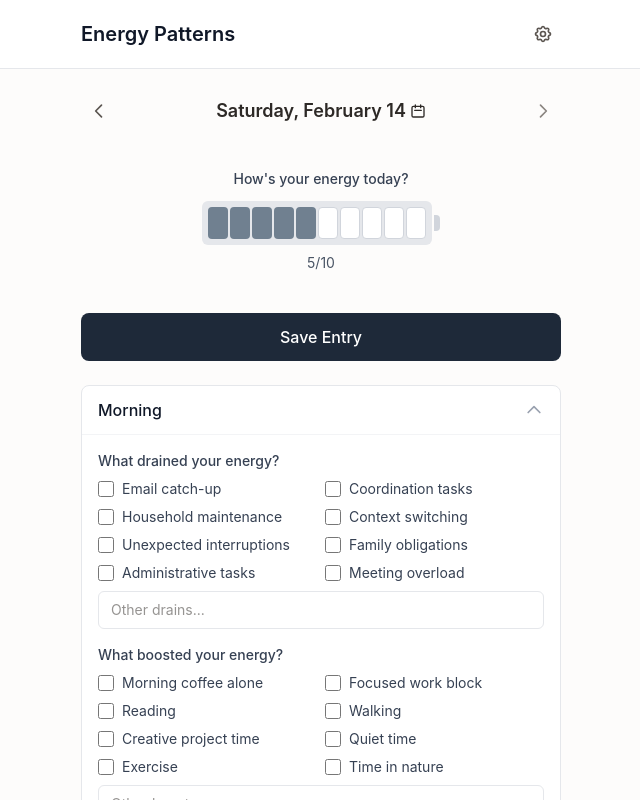
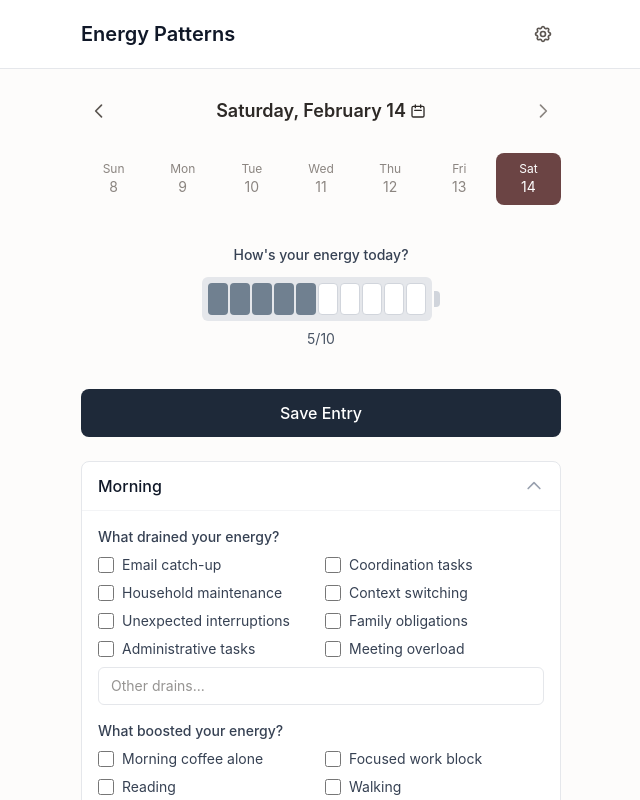
Before and after one commit to tiffanyudoh/energy-patterns-tracker, a React (Vite) app: page / in a window 1280 px wide. Shown: the top 800 px of the page, without its empty margins (319-959 px from the left). Built offline with nearby package versions, Linux system fonts and the light colour scheme.

Commit message:
Add calendar date highlighting for logged entries

```diff
--- a/src/components/CalendarPicker.tsx
+++ b/src/components/CalendarPicker.tsx
@@ -13,11 +13,13 @@ import {
   isAfter,
   subDays,
 } from 'date-fns';
+import { DailyEntry } from '@/types';
 
 interface CalendarPickerProps {
   selectedDate: string; // YYYY-MM-DD
   onDateSelect: (date: string) => void;
   onClose: () => void;
+  entries: Record<string, DailyEntry>;
 }
 
 /**
@@ -30,12 +32,16 @@ export function CalendarPicker({
   selectedDate,
   onDateSelect,
   onClose,
+  entries,
 }: CalendarPickerProps) {
   const today = new Date();
   const thirtyDaysAgo = subDays(today, 30);
-  const selected = new Date(selectedDate);
 
-  const [currentMonth, setCurrentMonth] = useState(startOfMonth(selected));
+  // Parse selectedDate as local date (noon) to avoid UTC midnight timezone shift
+  const [year, month, day] = selectedDate.split('-').map(Number);
+  const selectedLocal = new Date(year, month - 1, day, 12, 0, 0);
+
+  const [currentMonth, setCurrentMonth] = useState(startOfMonth(selectedLocal));
 
   // Generate calendar grid
   const calendarDays = useMemo(() => {
@@ -142,10 +148,12 @@ export function CalendarPicker({
         {/* Calendar grid */}
         <div className="grid grid-cols-7 gap-1">
           {calendarDays.map((date, index) => {
-            const isSelected = isSameDay(date, selected);
+            const dateString = format(date, 'yyyy-MM-dd');
+            const isSelected = dateString === selectedDate;
             const isToday = isSameDay(date, today);
             const isCurrentMonth = isSameMonth(date, currentMonth);
             const disabled = isDateDisabled(date);
+            const hasEntry = dateString in entries;
 
             return (
               <button
@@ -154,14 +162,21 @@ export function CalendarPicker({
                 onClick={() => handleDateClick(date)}
                 disabled={disabled}
                 className={`
-                  p-2 text-sm rounded-lg transition-colors
+                  relative p-2 text-sm rounded-lg transition-colors
                   ${!isCurrentMonth ? 'text-gray-300' : ''}
                   ${disabled ? 'text-gray-300 cursor-not-allowed' : 'hover:bg-gray-100'}
-                  ${isSelected ? 'bg-gray-800 text-white hover:bg-gray-700' : ''}
-                  ${isToday && !isSelected ? 'border border-gray-400' : ''}
+                  ${isSelected ? 'bg-accent-rich text-white hover:brightness-90' : ''}
+                  ${isToday && !isSelected ? 'ring-1 ring-accent' : ''}
+                  ${hasEntry && !isSelected && !disabled && isCurrentMonth ? 'bg-bg-secondary font-semibold text-text-primary' : ''}
                 `}
               >
                 {format(date, 'd')}
+                {hasEntry && !disabled && isCurrentMonth && (
+                  <span
+                    className={`absolute bottom-0.5 left-1/2 -translate-x-1/2 w-1 h-1 rounded-full ${isSelected ? 'bg-white' : 'bg-accent-rich'}`}
+                    aria-hidden="true"
+                  />
+                )}
               </button>
             );
           })}
--- /dev/null
+++ b/src/components/WeekStrip.tsx
@@ -0,0 +1,60 @@
+import { parseISO, format } from 'date-fns';
+import { getLastNDays, isDateToday } from '@/utils/dateUtils';
+import { DailyEntry } from '@/types';
+
+interface WeekStripProps {
+  selectedDate: string;
+  onSelectDate: (date: string) => void;
+  entries: Record<string, DailyEntry>;
+}
+
+export function WeekStrip({ selectedDate, onSelectDate, entries }: WeekStripProps) {
+  // Last 7 days, reversed so oldest is first (left-to-right chronological)
+  const days = getLastNDays(7).reverse();
+
+  return (
+    <div className="flex justify-between gap-1 mb-6" role="navigation" aria-label="Week overview">
+      {days.map((date) => {
+        const parsed = parseISO(date);
+        const dayAbbr = format(parsed, 'EEE');
+        const dayNum = format(parsed, 'd');
+        const isSelected = date === selectedDate;
+        const isToday = isDateToday(date);
+        const hasEntry = date in entries;
+
+        return (
+          <button
+            key={date}
+            type="button"
+            onClick={() => onSelectDate(date)}
+            className={`
+              flex-1 flex flex-col items-center py-2 px-1 rounded-lg transition-colors relative
+              ${isSelected
+                ? 'bg-accent-rich text-white'
+                : isToday
+                  ? 'bg-bg-secondary ring-1 ring-accent'
+                  : hasEntry
+                    ? 'bg-bg-secondary text-text-primary'
+                    : 'text-text-tertiary'
+              }
+              ${!isSelected ? 'hover:bg-bg-tertiary' : ''}
+            `}
+            aria-label={`${format(parsed, 'EEEE, MMMM d')}${hasEntry ? ', has entry' : ', no entry'}${isSelected ? ', selected' : ''}`}
+            aria-current={isSelected ? 'date' : undefined}
+          >
+            <span className="text-xs">{dayAbbr}</span>
+            <span className={`text-sm ${hasEntry && !isSelected ? 'font-semibold' : ''}`}>
+              {dayNum}
+            </span>
+            {hasEntry && (
+              <span
+                className={`absolute bottom-1 w-1 h-1 rounded-full ${isSelected ? 'bg-white' : 'bg-accent-rich'}`}
+                aria-hidden="true"
+              />
+            )}
+          </button>
+        );
+      })}
+    </div>
+  );
+}
--- a/src/pages/DailyLog.tsx
+++ b/src/pages/DailyLog.tsx
@@ -3,7 +3,9 @@ import { FocusBanner } from '@/components/FocusBanner';
 import { DailyEntryForm } from '@/components/DailyEntryForm';
 import { DailyEntryCard } from '@/components/DailyEntryCard';
 import { CalendarPicker } from '@/components/CalendarPicker';
+import { WeekStrip } from '@/components/WeekStrip';
 import { useDailyEntry } from '@/hooks/useDailyEntry';
+import { useAppContext } from '@/context/AppContext';
 import {
   getTodayDate,
   formatDisplayDate,
@@ -29,6 +31,7 @@ interface DailyLogProps {
  * - Read-only vs edit mode switching
  */
 export function DailyLog({ onAnalyze }: DailyLogProps) {
+  const { state } = useAppContext();
   const [currentDate, setCurrentDate] = useState(getTodayDate());
   const [isEditMode, setIsEditMode] = useState(false);
   const [showCalendar, setShowCalendar] = useState(false);
@@ -155,6 +158,13 @@ export function DailyLog({ onAnalyze }: DailyLogProps) {
           </div>
         </div>
 
+        {/* Week strip with entry indicators */}
+        <WeekStrip
+          selectedDate={currentDate}
+          onSelectDate={setCurrentDate}
+          entries={state.entries}
+        />
+
         {/* Main content - Edit mode or Read-only */}
         {isEditMode ? (
           <DailyEntryForm
@@ -186,6 +196,7 @@ export function DailyLog({ onAnalyze }: DailyLogProps) {
           selectedDate={currentDate}
           onDateSelect={setCurrentDate}
           onClose={() => setShowCalendar(false)}
+          entries={state.entries}
         />
       )}
     </div>
```
